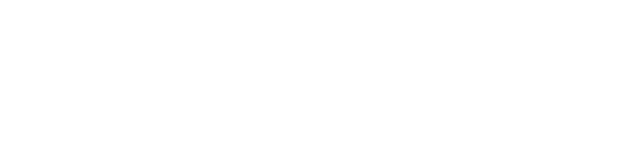
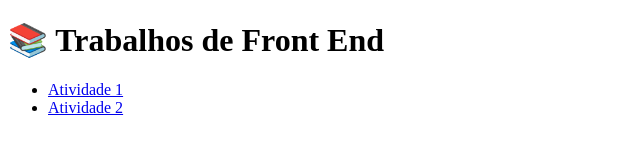
Before and after one commit to eduardorgiffoni-glitch/FrontEnd_2026, a plain HTML site: page index.html in a window 1280 px wide. Shown: the whole page, without its empty margins (0-640 px from the left). Drawn offline with Linux system fonts and the light colour scheme.

Commit message:
Update index.html

```diff
--- a/index.html
+++ b/index.html
@@ -1,8 +1,26 @@
-<html>
-	<body>
+<!DOCTYPE html>
+<html lang="pt-br">
+<head>
+    <meta charset="UTF-8">
+    <title>Meus Trabalhos - Front End</title>
+</head>
+<body>
 
-		<a href="atividade2.html" target="_blank></a>
-		<a href="atividade1.html" target="_blank></a>
+    <h1>📚 Trabalhos de Front End</h1>
 
-	</body>
-	</html>
+    <ul>
+        <li>
+            <a href="atividade1.html" target="_blank">
+                Atividade 1
+            </a>
+        </li>
+
+        <li>
+            <a href="atividade2.html" target="_blank">
+                Atividade 2
+            </a>
+        </li>
+    </ul>
+
+</body>
+</html>
```
